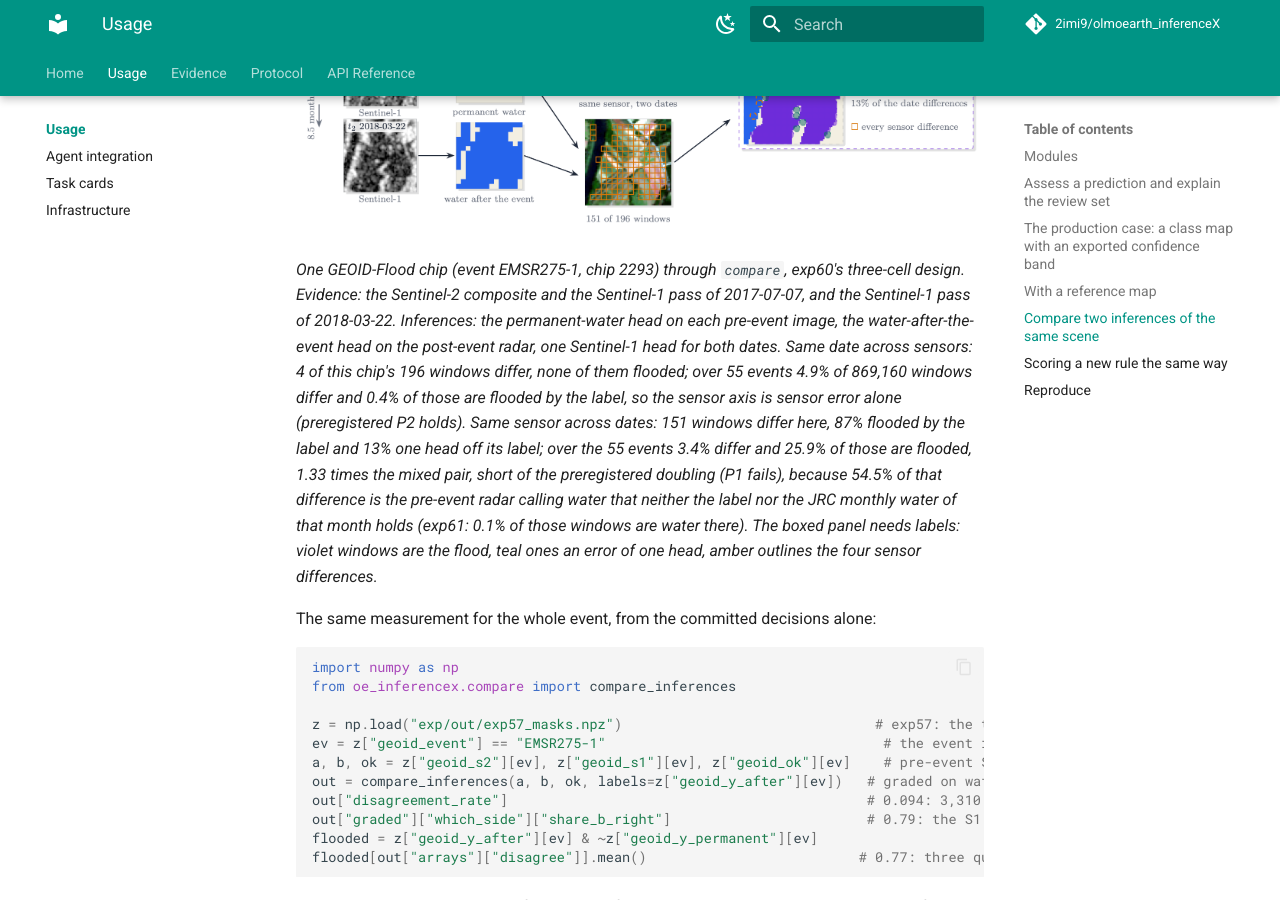
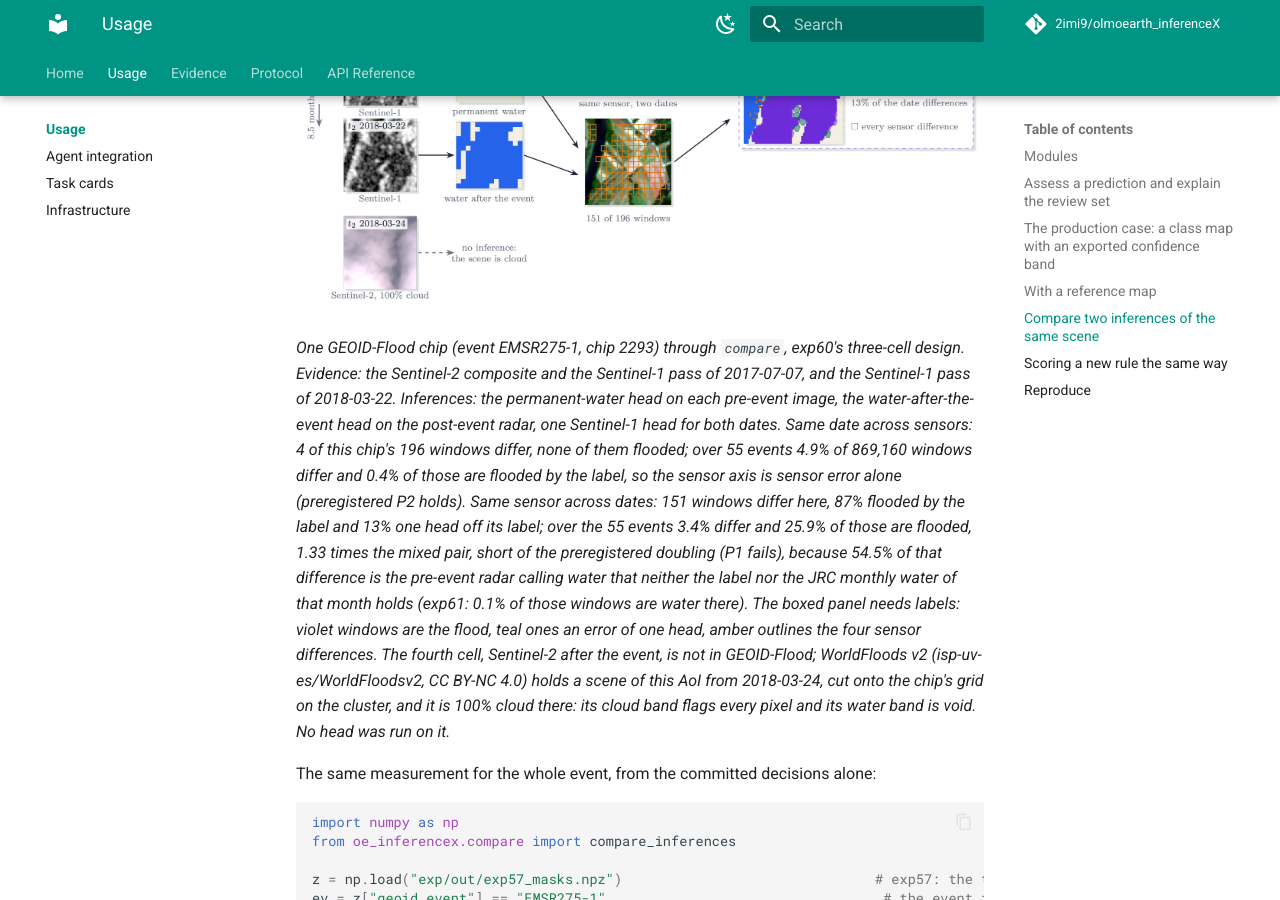
Before and after one commit to 2imi9/olmoearth_inferenceX, an MkDocs documentation site: the page built from docs/Usage.md, in a window 1280 px wide and 900 px high, scrolled down 2322 px. Built offline with MkDocs 1.6.1 and Material for MkDocs 9.7.7, drawn with Linux system fonts in a browser that asks for light colours; comment, search, counter and statistics services are not loaded.

Commit message:
docs: the comparison figure shows the fourth cell as it is: WorldFloods v2's Sentinel-2 scene of the same AoI from 2018-03-24, two days after the radar pass, cut onto the chip's grid, 100% cloud, no inference; captions say why GEOID has no post-event optics

```diff
--- a/docs/Usage.md
+++ b/docs/Usage.md
@@ -86,7 +86,10 @@ across dates: 151 windows differ here, 87% flooded by the label and 13% one head
 55 events 3.4% differ and 25.9% of those are flooded, 1.33 times the mixed pair, short of the preregistered
 doubling (P1 fails), because 54.5% of that difference is the pre-event radar calling water that neither
 the label nor the JRC monthly water of that month holds (exp61: 0.1% of those windows are water there). The boxed panel needs labels: violet windows are the flood, teal ones an
-error of one head, amber outlines the four sensor differences.*
+error of one head, amber outlines the four sensor differences. The fourth cell, Sentinel-2 after the
+event, is not in GEOID-Flood; WorldFloods v2 (isp-uv-es/WorldFloodsv2, CC BY-NC 4.0) holds a scene of this
+AoI from 2018-03-24, cut onto the chip's grid on the cluster, and it is 100% cloud there: its cloud band
+flags every pixel and its water band is void. No head was run on it.*
 
 The same measurement for the whole event, from the committed decisions alone:
 
```
Also changed, not shown: README.md (+3 -1 lines), docs/figures/tikz/DIAGRAMS.md (+1 -1 lines), docs/figures/tikz/make_compare_rasters.py (+8 -1 lines), docs/index.md (+3 -1 lines), docs/figures/compare.png, docs/figures/tikz/rasters/cmp_s2post.png (added), 4 other files.
